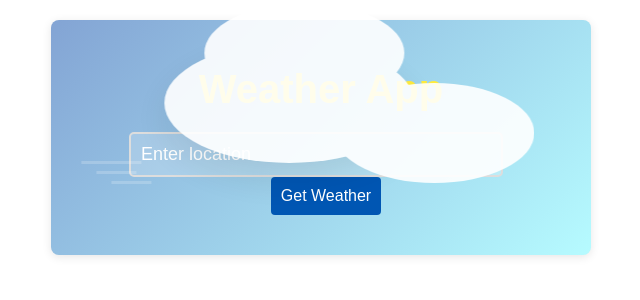
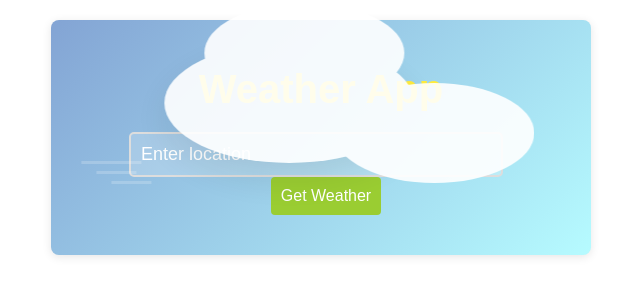
Before and after one commit to janurj/weather-app, a React (Create React App) app: page / in a window 1280 px wide. In both pictures the pointer is over the button "Get Weather". Shown: the top 300 px of the page, without its empty margins (319-959 px from the left). Built offline with nearby package versions, Linux system fonts and the light colour scheme.

Commit message:
Color changed in css

```diff
--- a/src/App.css
+++ b/src/App.css
@@ -32,7 +32,7 @@ button {
 }
 
 button:hover {
-  background-color: #0056b3;
+  background-color:yellowgreen;
 }
 
 .weather-info {
```
